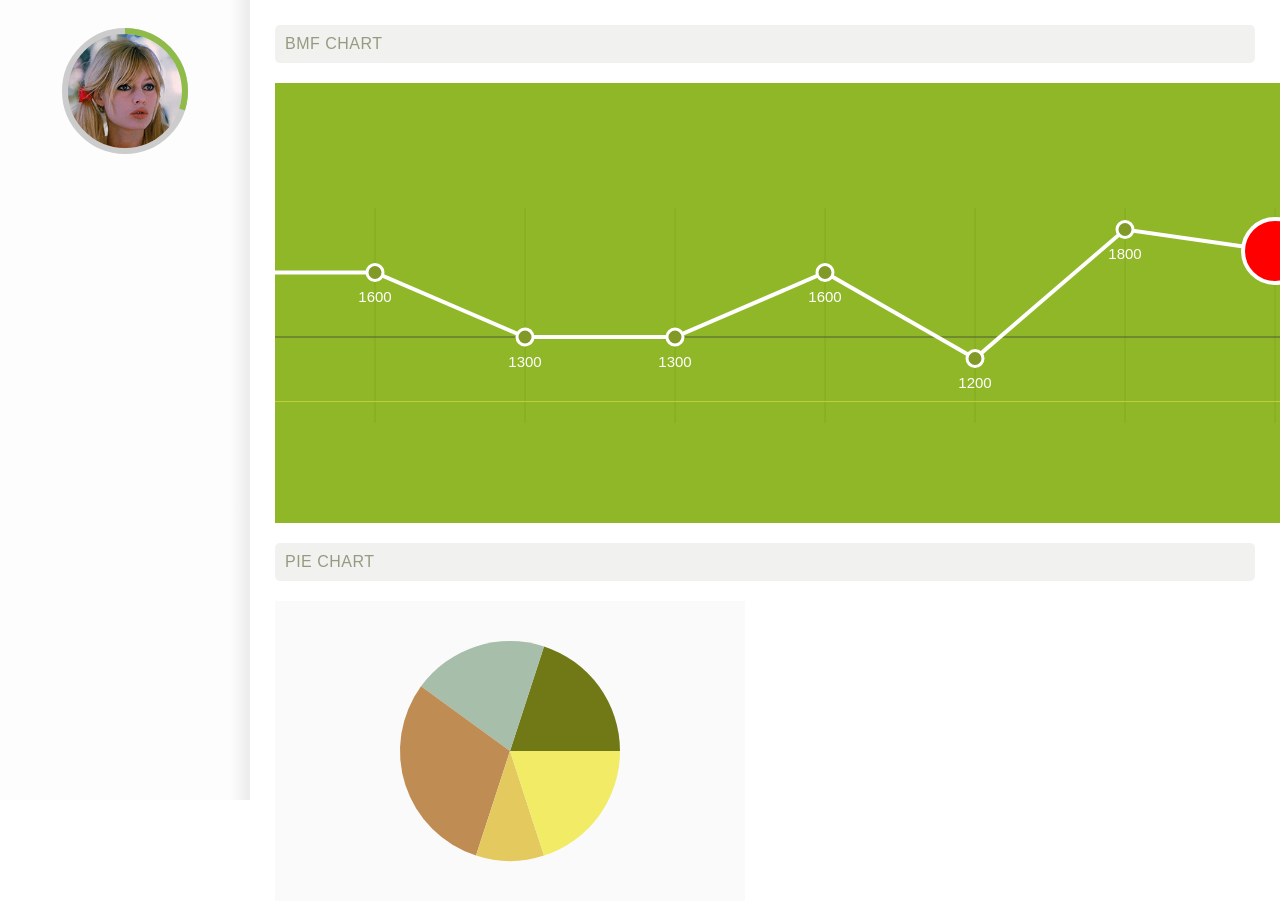
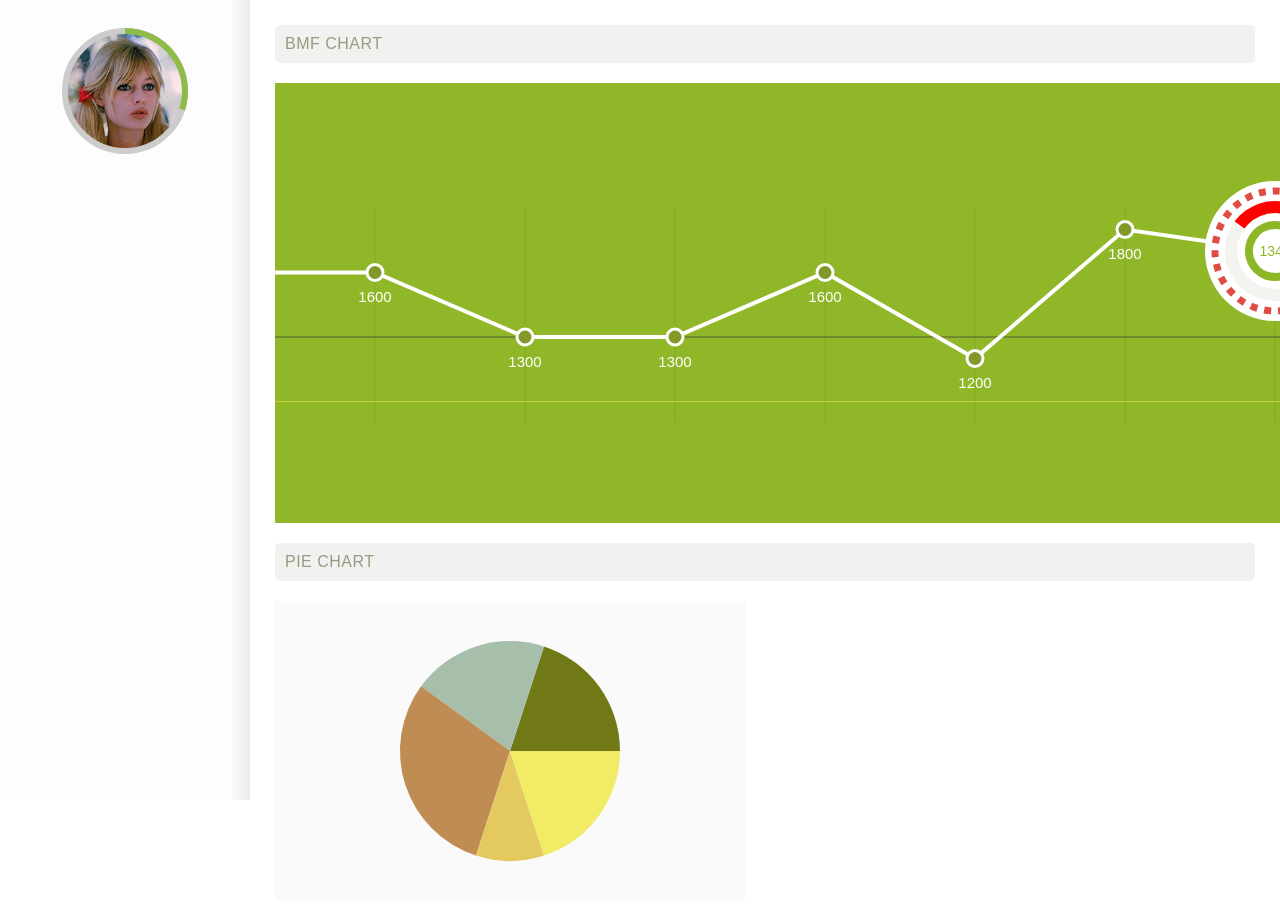
Before and after one commit to davoreric/chartphael, a website: page demo/index.html in a window 1280 px wide. Shown: the top 904 px of the page. Drawn offline with Linux system fonts and the light colour scheme.

Commit message:
mbf circle chart

```diff
--- a/demo/index.html
+++ b/demo/index.html
@@ -78,7 +78,22 @@
                     { "y": 1300 },
                     { "y": 1600 },
                     { "y": 1600 }
-                ]
+                ],
+                "customCircle": {
+                    "value": 1345,
+                    "statusColor": "#df4c44",
+                    "progress": {
+                        "innerStep": {
+                            "percent": "80"
+                        },
+                        "outerStep": [
+                            { "percent": "20", "color": "yellow" },
+                            { "percent": "20", "color": "red" },
+                            { "percent": "60", "color": "#f3f3f0" }
+
+                        ]
+                    }
+                }
             };
 
             var lineChartJSON = {
```
Also changed, not shown: dist/graph/mbf.js.
